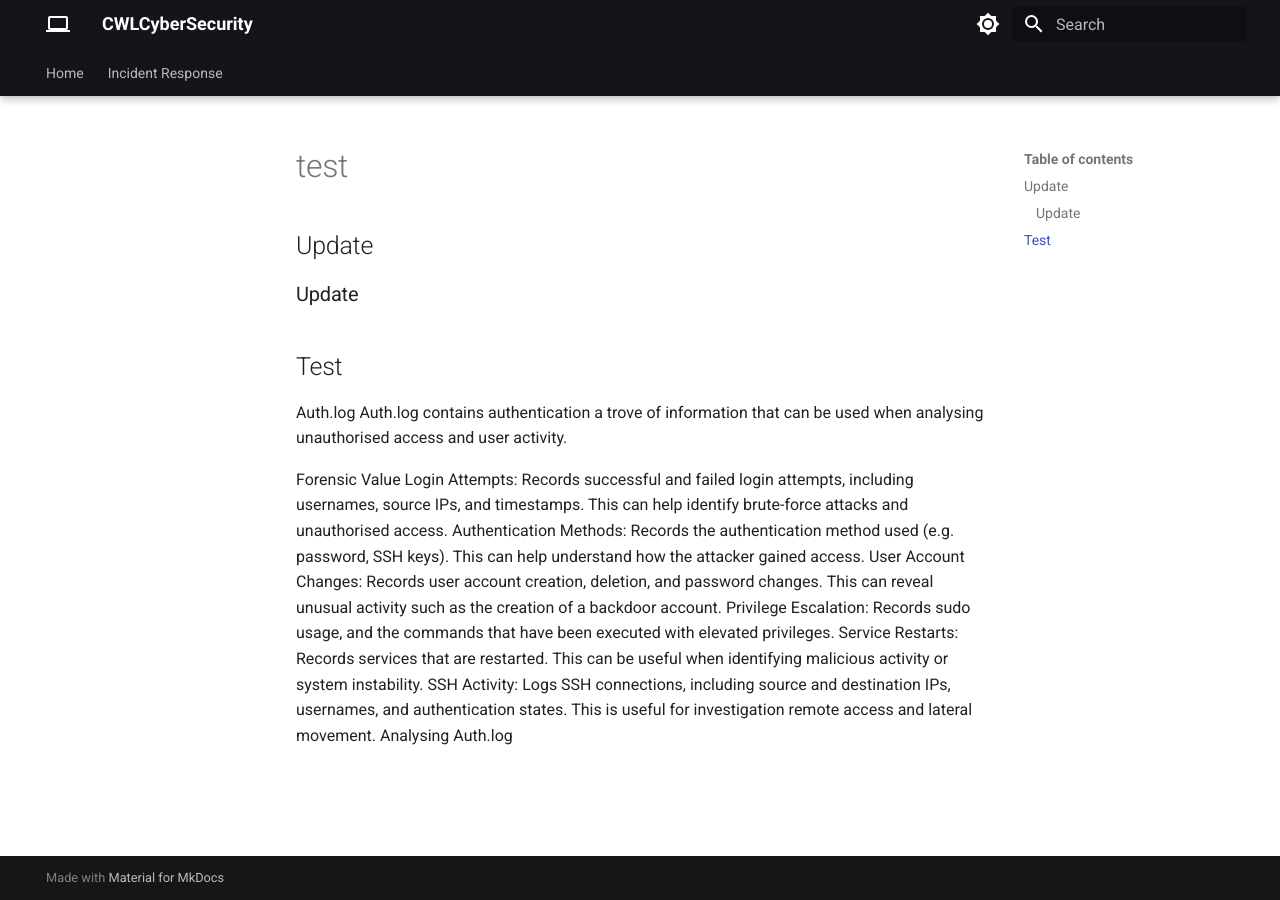
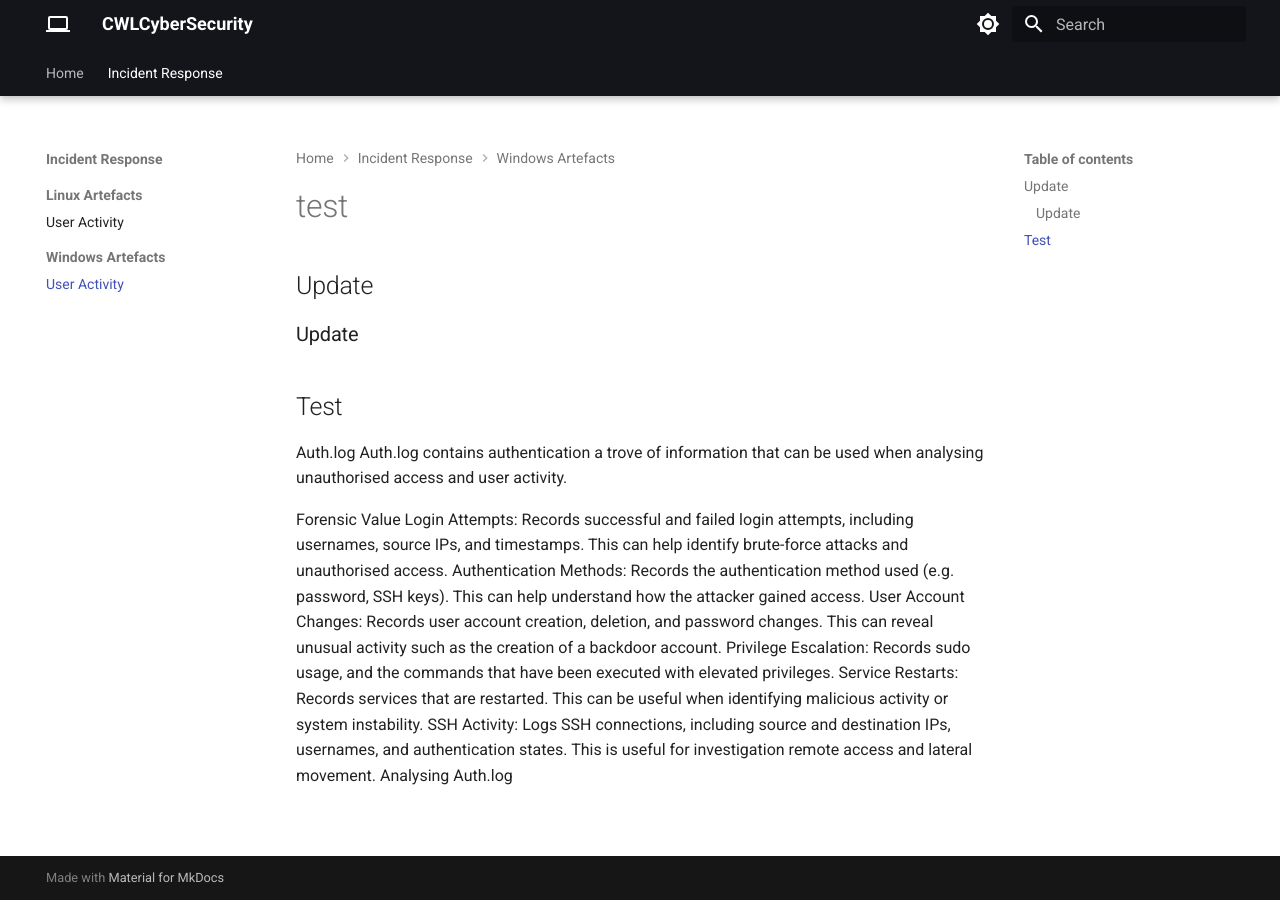
Before and after one commit to cwlangford/Projects, an MkDocs documentation site: the page built from docs/IncidentResponse/WindowsForensics/windows_useractivity.md, in a window 1280 px wide. Built offline with MkDocs 1.6.1 and Material for MkDocs 9.7.7, drawn with Linux system fonts in a browser that asks for light colours.

Commit message:
windows_artefacts

```diff
--- a/mkdocs.yml
+++ b/mkdocs.yml
@@ -6,6 +6,8 @@ nav:
   - Incident Response:
     - Linux Artefacts:
       - User Activity: IncidentResponse/LinuxForensics/linux_useractivity.md
+    - Windows Artefacts:
+      - User Activity: IncidentResponse/WindowsForensics/windows_useractivity.md
 
 #extra:
   #generator: false
```
